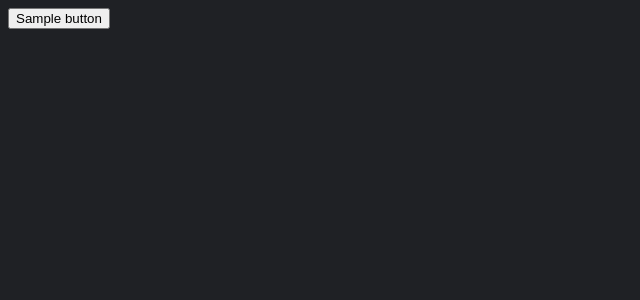
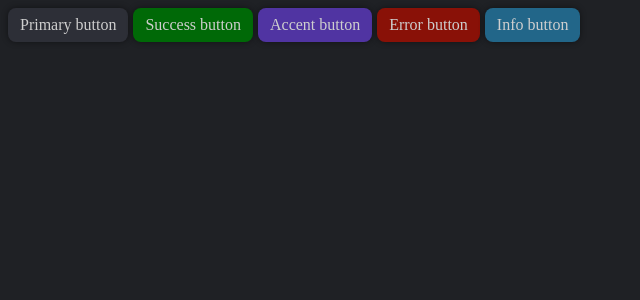
Before and after one commit to Crinax/cryptography, a Vue app: page /components in a window 1280 px wide. Shown: the top 300 px of the page, without its empty margins (0-640 px from the left). Built offline with nearby package versions, Linux system fonts and the light colour scheme.

Commit message:
feat(more): add more colors and buttons with colors in components

```diff
--- a/src/assets/main.scss
+++ b/src/assets/main.scss
@@ -1,3 +1,19 @@
+
 body {
   background-color: #1f2125;
 }
+
+button, [role="button"] {
+  cursor: pointer;
+}
+
+* {
+  --color__primary: #2d2f37;
+  --color__success: #006907;
+  --color__error: #891107;
+  --color__info: #226689;
+  --color__accent: #5034a2;
+  --text-color: #cecece;
+
+  color: var(--text-color);
+}
--- a/src/components/AppButton.vue
+++ b/src/components/AppButton.vue
@@ -1,9 +1,75 @@
 <script setup lang="ts">
+import { computed } from 'vue';
 
+export interface AppButtonProps {
+  kind?: 'primary' | 'success' | 'accent' | 'error' | 'info';
+}
+
+export interface AppButtonSlots {
+  icon?(): any,
+}
+
+const props = withDefaults(defineProps<AppButtonProps>(), { kind: 'primary' });
+const buttonClasses = computed(() => {
+  if (props.kind === 'primary') {
+    return ['app-button'];
+  }
+
+  return ['app-button', `app-button__${props.kind}`];
+});
+const slots = defineSlots<AppButtonSlots>();
 </script>
 
 <template>
-  <button>
-    <slot />
-  </button>
+  <div :class="buttonClasses" role="button">
+    <div class="app-button-icon" v-if="slots.icon">
+      <slot name="icon" />
+    </div>
+    <div class="app-button-text">
+      <slot />
+    </div>
+  </div>
 </template>
+
+<style scoped lang="scss">
+.app-button {
+  width: max-content;
+  padding: 8px 12px;
+  border-radius: 8px;
+  background-color: var(--color__primary);
+  box-shadow: 0px 0px 6px 0px #00000075;
+  display: flex;
+  gap: 4px;
+  font-size: 16px;
+  transition: .2s;
+
+  &-icon {
+    width: 12px;
+    height: 12px;
+  }
+
+  &:active {
+    box-shadow: 0px 0px 0px 0px #00000075
+  }
+
+  &:hover {
+    filter: brightness(120%);
+  }
+
+  &__success {
+    background-color: var(--color__success);
+  }
+
+  &__accent {
+    background-color: var(--color__accent);
+  }
+
+  &__error {
+    background-color: var(--color__error);
+  }
+
+  &__info {
+    background-color: var(--color__info);
+  }
+}
+</style>
--- a/src/views/ComponentView.vue
+++ b/src/views/ComponentView.vue
@@ -4,5 +4,18 @@ import AppButton from '@/components/AppButton.vue';
 </script>
 
 <template>
-  <AppButton>Sample button</AppButton>
+  <div class="app-components buttons">
+    <AppButton kind="primary">Primary button</AppButton>
+    <AppButton kind="success">Success button</AppButton>
+    <AppButton kind="accent">Accent button</AppButton>
+    <AppButton kind="error">Error button</AppButton>
+    <AppButton kind="info">Info button</AppButton>
+  </div>
 </template>
+
+<style scoped>
+.app-components.buttons {
+  display: flex;
+  gap: 5px;
+}
+</style>
```
